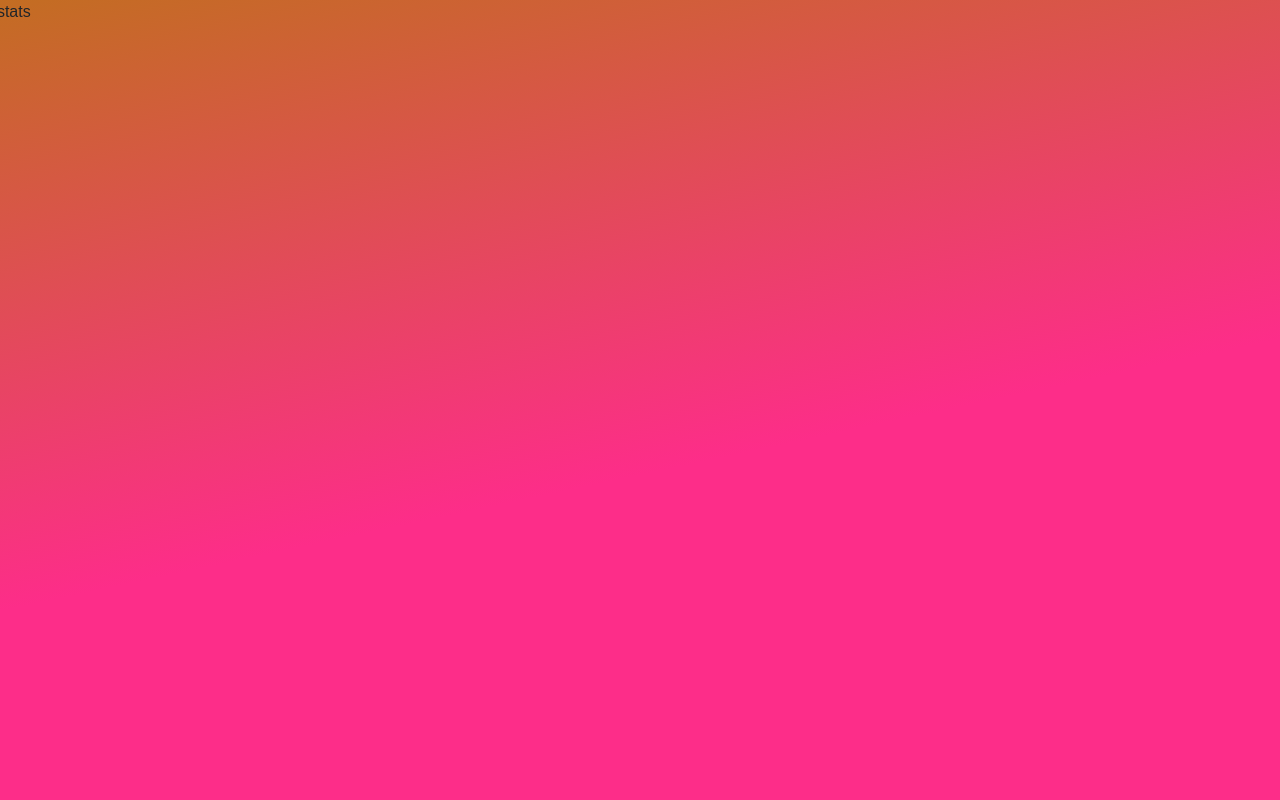
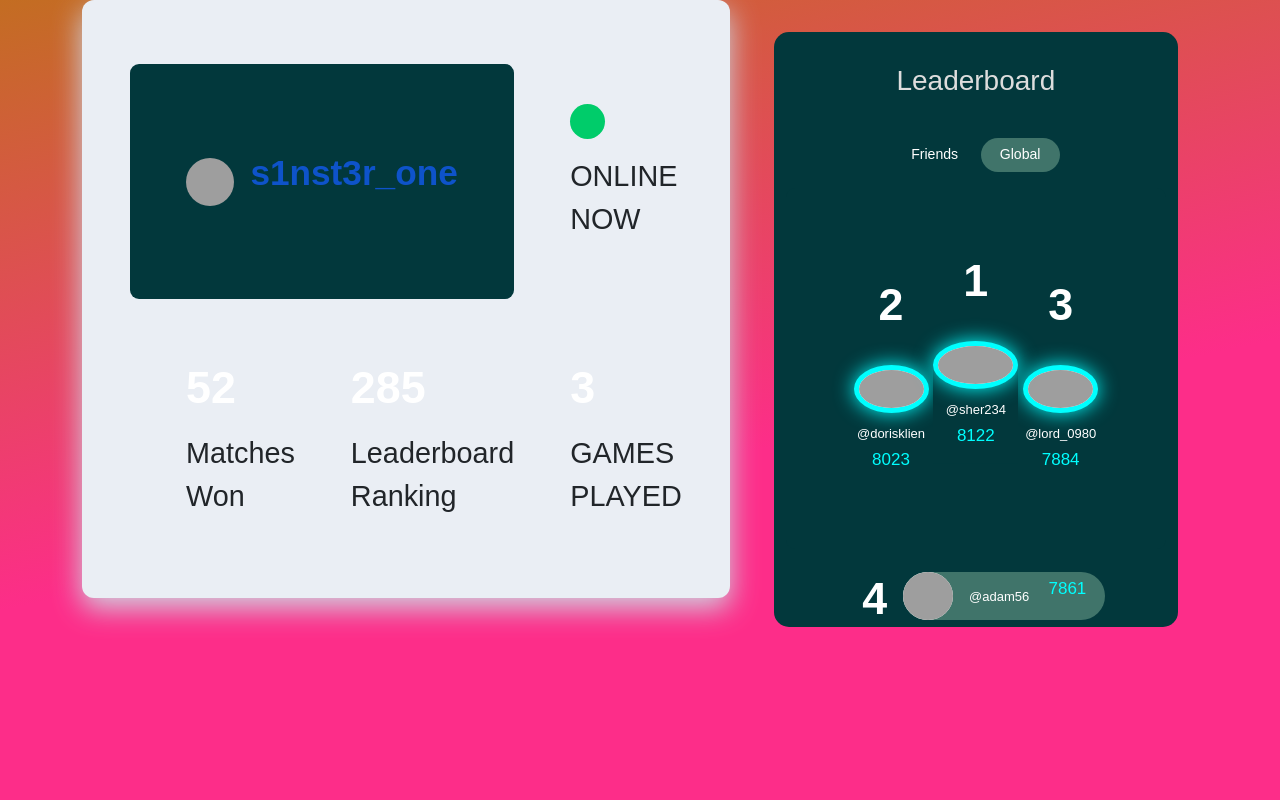
Before and after one commit to BelentPatrus/DjangoChess, a Django app: page /stats/ in a window 1280 px wide. Run offline with Django 4.2, Linux system fonts and the light colour scheme; grey boxes are pictures that could not be loaded.

Commit message:
created seperate functional css and html

```diff
--- /dev/null
+++ b/mysite/static/css/master.css
@@ -0,0 +1,37 @@
+@import url('https://fonts.googleapis.com/css2?family=Poppins:wght@300;400&display=swap');
+/* * {
+    border: 1px solid black;
+    font-family: 'Poppins', sans-serif;
+} */
+
+* {
+    box-sizing: border-box;
+
+}
+
+a {
+    text-decoration: none;
+}
+
+body {
+    background: linear-gradient(168deg, rgba(195, 109, 34, 1), rgba(253, 45, 137, 1) 57%);
+    font-family: 'Montserrat', sans-serif;
+    height: 100vh;
+}
+
+.navbar-tasks {
+    background: transparent;
+}
+
+.task-btn-item {
+    text-align: left;
+    background-color: rgb(198, 132, 9);
+    border: none;
+}
+
+.modal-header {
+    display: flex;
+    flex-shrink: 0;
+    justify-content: space-between;
+    align-items: center;
+}
--- /dev/null
+++ b/mysite/static/css/stats.css
@@ -0,0 +1,241 @@
+@import url('https://fonts.googleapis.com/css2?family=Inter:wght@400;700&display=swap');
+
+
+
+
+p {
+    font-size: 1.8rem;
+    margin: .5 rem 0;
+}
+
+section {
+    max-width: 800px;
+    margin: 3em auto;
+}
+
+img {
+    width: 48px;
+    height: 48px;
+    border-radius: 50%;
+}
+
+.profile {
+    display: flex;
+    align-items: center;
+    background: white;
+    padding: 2.8em 3.5em;
+    border-radius: 9px;
+    gap: 1em;
+    grid-column: 1/3;
+}
+
+.grid {
+    box-shadow: 0px 10px 29px #CED5E1;
+    border-radius: 12px;
+    padding: 3em;
+    background: #EAEEF4;
+    display: grid;
+    grid-template-columns: repeat(3, 1fr);
+    grid-template-rows: repeat(2, 1fr);
+    /* "profile profile stat"
+    "stat stat stat"; */
+
+}
+
+.stat {
+    padding: 2em 0 2em 3.5em;
+}
+
+.note {
+    font-size: 1.8rem;
+    font-weight: 400;
+    margin: 0;
+}
+
+.dot {
+    background-color: #00cc6a;
+    width: 2.2em;
+    height: 2.2em;
+    border-radius: 50%;
+    margin: 1.5em 0 1em;
+}
+
+.num {
+    font-size: 2.8rem;
+    font-weight: 800;
+    margin: .5em 0 .25em;
+}
+
+.usrname {
+    font-size: 2.2rem;
+    font-weight: 800;
+    color: #0E53CA;
+}
+
+
+/* ============================================= */
+
+
+.card-cust {
+    min-height: 475px;
+    width: 275px;
+    margin: 2rem;
+    border-radius: 15px;
+    background: #02383C;
+}
+
+.card-cust .header {
+    display: flex;
+    justify-content: space-between;
+    align-items: center;
+    padding: 2rem;
+    color: #ddd;
+}
+
+.card-cust .header .title {
+    font-weight: 300;
+}
+
+.one .sort {
+    display: flex;
+    justify-content: center;
+    align-items: center;
+    color: #fff;
+    font-size: 14.1px;
+}
+
+.one .sort .day {
+    padding: 0.4rem 1.2rem;
+    margin: 0 0.1rem;
+    cursor: pointer;
+}
+
+.one .sort .day.active,
+.one .sort .day:active {
+    background: rgba(210, 255, 213, 0.3);
+    border-radius: 25px;
+}
+
+::selection {
+    background: rgba(210, 255, 213, 0.3);
+}
+
+.photo {
+    width: 75px;
+    background: #fff;
+    border-radius: 50%;
+    border: 5px solid cyan;
+    box-shadow: 0 0 20px cyan;
+    margin: 1rem 0;
+}
+
+.main {
+    width: 85px;
+}
+
+.profile {
+    display: flex;
+    justify-content: center;
+    align-items: center;
+    margin-top: 1rem;
+    background: #02383C;
+}
+
+.profile .person {
+    display: flex;
+    margin: 1rem 0;
+    justify-content: center;
+    align-items: center;
+    flex-direction: column;
+    background: #02383C;
+}
+
+.profile .person.first {
+    z-index: 10;
+    transform: translateY(-10%);
+}
+
+.first .fa-crown {
+    color: gold;
+    filter: drop-shadow(0px 0px 5px gold);
+}
+
+.num {
+    color: white;
+}
+
+.fa-caret-up {
+    color: cyan;
+    font-size: 21px;
+}
+
+.link {
+    margin: 0.2rem 0;
+    color: #fff;
+    margin-top: -0.3rem;
+    font-size: 13px;
+}
+
+.points {
+    color: cyan;
+    font-size: 17px;
+}
+
+.second {
+    margin-right: -0.7rem !important;
+}
+
+.third {
+    margin-left: -0.7rem !important;
+}
+
+.p_img {
+    width: 50px;
+    background: #fff;
+    border-radius: 50%;
+}
+
+.flex {
+    display: flex;
+    align-items: center;
+}
+
+.others {
+    display: flex;
+    width: 100%;
+    margin-top: 1rem;
+    align-items: center;
+    justify-content: center;
+}
+
+.info {
+    display: flex;
+    justify-content: space-between;
+    align-items: center;
+    border-radius: 30px;
+    background: rgba(210, 255, 213, 0.3);
+}
+
+.info .points {
+    margin-left: 0.2rem;
+    margin-right: 1.2rem;
+}
+
+.info .link {
+    margin: 0 1rem;
+}
+
+.rank {
+    display: flex;
+    align-items: center;
+    margin: 0 1rem;
+    flex-direction: column-reverse;
+}
+
+.rank i {
+    margin-top: -5px !important;
+}
+
+.rank .num {
+    margin: 0 !important;
+}
--- a/mysite/templates/chessMatch.html
+++ b/mysite/templates/chessMatch.html
@@ -1,6 +1,9 @@
 {% extends "layout.html" %}
+{% load static %}
+{% block css %}
+    <link rel="stylesheet" href="{% static 'css/chessboard.css' %}">
+{% endblock css %}
 {% block content %}
-    {% load static %}
     <nav class="navbar navbar-expand-lg navbar-tasks ">
         <div class="container-fluid">
             <a class="navbar-brand" href="#">Navbar</a>
--- a/mysite/templates/layout.html
+++ b/mysite/templates/layout.html
@@ -9,8 +9,13 @@
               rel="stylesheet"
               integrity="sha384-rbsA2VBKQhggwzxH7pPCaAqO46MgnOM80zW1RWuH61DGLwZJEdK2Kadq2F9CUG65"
               crossorigin="anonymous">
-        <link rel="stylesheet" href="{% static 'css/custom.css' %}">
-        <script defer src="https://cdn.jsdelivr.net/npm/bootstrap@5.2.3/dist/js/bootstrap.bundle.min.js" integrity="sha384-kenU1KFdBIe4zVF0s0G1M5b4hcpxyD9F7jL+jjXkk+Q2h455rYXK/7HAuoJl+0I4" crossorigin="anonymous"></script>
+        <link rel="stylesheet" href="{% static 'css/master.css' %}">
+        {% block css %}
+        {% endblock css %}
+        <script defer
+                src="https://cdn.jsdelivr.net/npm/bootstrap@5.2.3/dist/js/bootstrap.bundle.min.js"
+                integrity="sha384-kenU1KFdBIe4zVF0s0G1M5b4hcpxyD9F7jL+jjXkk+Q2h455rYXK/7HAuoJl+0I4"
+                crossorigin="anonymous"></script>
         <script defer src="{% static 'js/newtask.js' %}"></script>
         <title>HomePage</title>
     </head>
--- a/mysite/templates/stats.html
+++ b/mysite/templates/stats.html
@@ -1,15 +1,91 @@
 {% extends 'layout.html' %}
+{% load static %}
+{% block css %}
+  <link rel="stylesheet" href="{% static 'css/stats.css' %}">
+{% endblock css %}
 {% block content %}
-{% load static %}
-<div class="contaier-fluid homepage-menu">
+  <div class="container">
     <div class="row">
-//stats
-
-
+      <section class="col">
+        <div class="grid">
+          <div class="profile">
+            <img src="https://coursetro.s3.amazonaws.com/stuff/dancer1.jpg"
+                 alt="dancer">
+            <p class="usrname">s1nst3r_one</p>
+          </div>
+          <div class="stat online">
+            <div class="dot"></div>
+            <p class="note">ONLINE NOW</p>
+          </div>
+          <div class="stat">
+            <p class="num">52</p>
+            <p class="note">Matches Won</p>
+          </div>
+          <div class="stat">
+            <p class="num">285</p>
+            <p class="note">Leaderboard Ranking</p>
+          </div>
+          <div class="stat">
+            <p class="num">3</p>
+            <p class="note">GAMES PLAYED</p>
+          </div>
+        </div>
+      </section>
+      <div class="col card-cust one leaderboard">
+        <div class="header">
+          <i class="arrow fas fa-chevron-left"></i>
+          <h3 class="title">Leaderboard</h3>
+          <div></div>
+        </div>
+        <div class="sort">
+          <div class="day">Friends</div>
+          <div class="day active">Global</div>
+        </div>
+        <div class="profile">
+          <div class="person second">
+            <div class="num">2</div>
+            <i class="fas fa-caret-up"></i>
+            <img src="https://image.flaticon.com/icons/png/512/949/949666.png"
+                 alt=""
+                 class="photo">
+            <p class="link">@dorisklien</p>
+            <p class="points">8023</p>
+          </div>
+          <div class="person first">
+            <div class="num">1</div>
+            <i class="fas fa-crown"></i>
+            <img src="https://image.flaticon.com/icons/png/512/4086/4086600.png"
+                 alt=""
+                 class="photo main">
+            <p class="link">@sher234</p>
+            <p class="points">8122</p>
+          </div>
+          <div class="person third">
+            <div class="num">3</div>
+            <i class="fas fa-caret-up"></i>
+            <img src="https://image.flaticon.com/icons/png/512/4333/4333609.png"
+                 alt=""
+                 class="photo">
+            <p class="link">@lord_0980</p>
+            <p class="points">7884</p>
+          </div>
+        </div>
+        <div class="rest">
+          <div class="others flex">
+            <div class="rank">
+              <i class="fas fa-caret-up"></i>
+              <p class="num">4</p>
+            </div>
+            <div class="info flex">
+              <img src="https://image.flaticon.com/icons/png/512/2922/2922510.png"
+                   alt=""
+                   class="p_img">
+              <p class="link">@adam56</p>
+              <p class="points">7861</p>
+            </div>
+          </div>
+        </div>
+      </div>
     </div>
-</div>
-
-
-
-
+  </div>
 {% endblock content %}
```
Also changed, not shown: mysite/static/css/chessboard.css (added, +34 -0 lines), mysite/static/css/index.css (renamed from mysite/static/css/custom.css, +0 -74 lines), mysite/templates/index.html (+16 -16 lines).
